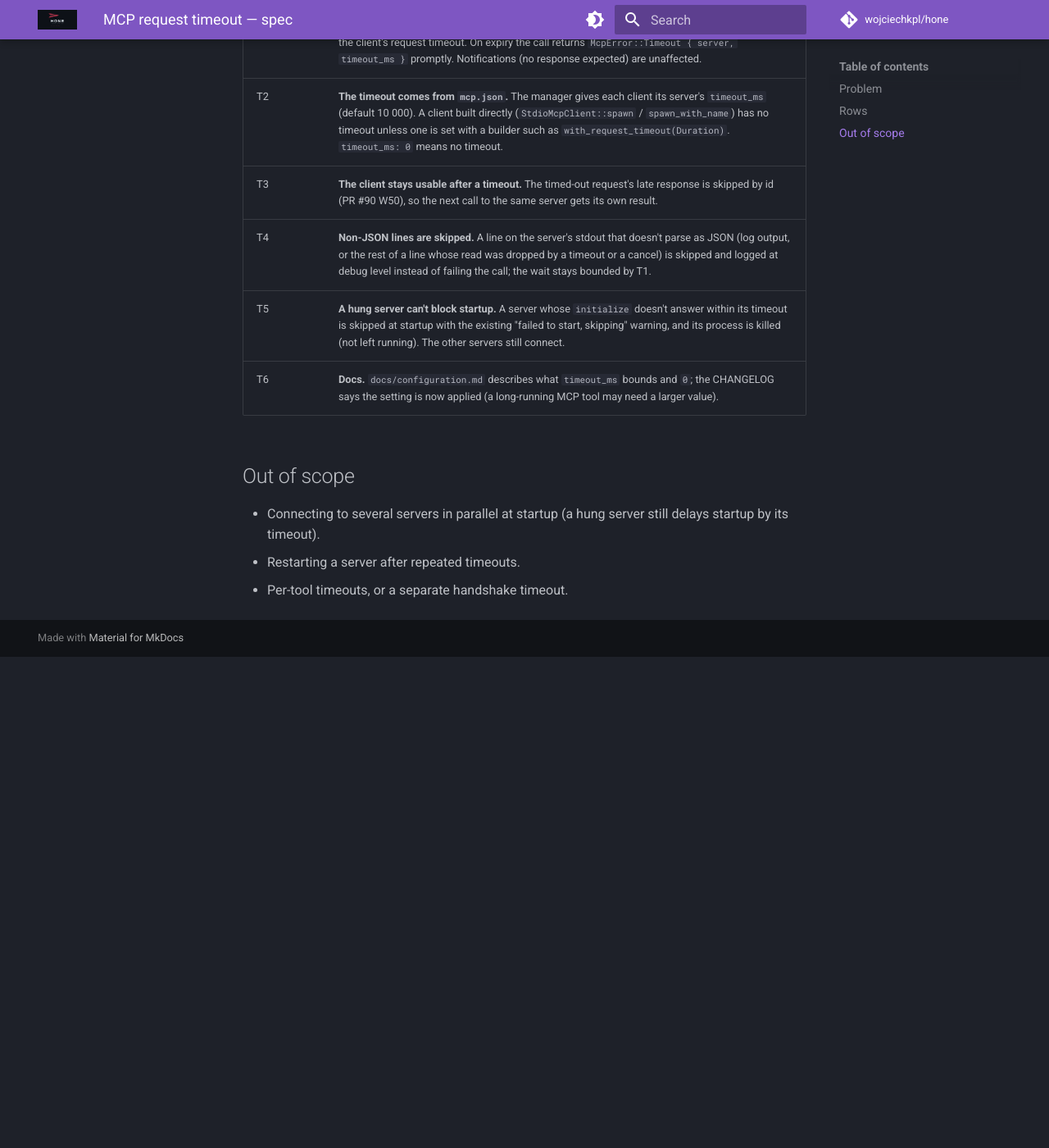
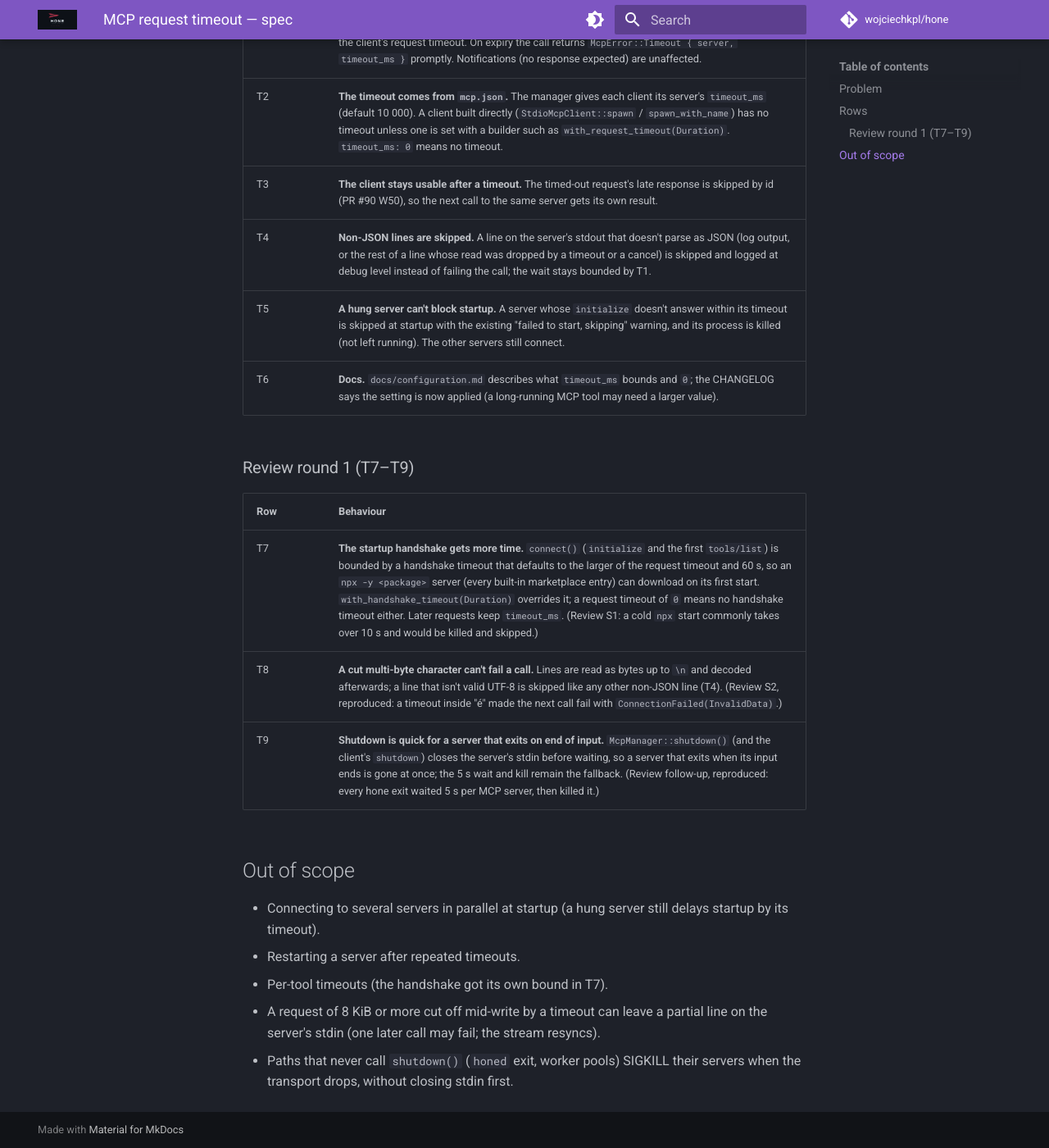
Before and after one commit to wojciechkpl/hone, an MkDocs documentation site: the page built from docs/plans/mcp-timeout-spec.md, in a window 1280 px wide and 1400 px high, scrolled down 1421 px. Shown: the whole window at 82% size. Built offline with MkDocs 1.6.1 and Material for MkDocs 9.7.7, drawn with Linux system fonts in a browser that asks for light colours; comment, search, counter and statistics services are not loaded; before the commit the page ends 2222 px from its top, so only the background shows below that; some of the changed text lies outside the part shown.

Commit message:
docs(spec): review round 1 rows (T7-T9)

```diff
--- a/docs/plans/mcp-timeout-spec.md
+++ b/docs/plans/mcp-timeout-spec.md
@@ -1,6 +1,6 @@
 # MCP request timeout — spec
 
-Branch `fix/mcp-timeout`. Contract for the TDD rounds: rows T1–T6.
+Branch `fix/mcp-timeout`. Contract for the TDD rounds: rows T1–T9.
 
 ## Problem
 
@@ -54,8 +54,20 @@ sequenceDiagram
 | T5 | **A hung server can't block startup.** A server whose `initialize` doesn't answer within its timeout is skipped at startup with the existing "failed to start, skipping" warning, and its process is killed (not left running). The other servers still connect. |
 | T6 | **Docs.** `docs/configuration.md` describes what `timeout_ms` bounds and `0`; the CHANGELOG says the setting is now applied (a long-running MCP tool may need a larger value). |
 
+### Review round 1 (T7–T9)
+
+| Row | Behaviour |
+|---|---|
+| T7 | **The startup handshake gets more time.** `connect()` (`initialize` and the first `tools/list`) is bounded by a handshake timeout that defaults to the larger of the request timeout and 60 s, so an `npx -y <package>` server (every built-in marketplace entry) can download on its first start. `with_handshake_timeout(Duration)` overrides it; a request timeout of `0` means no handshake timeout either. Later requests keep `timeout_ms`. (Review S1: a cold `npx` start commonly takes over 10 s and would be killed and skipped.) |
+| T8 | **A cut multi-byte character can't fail a call.** Lines are read as bytes up to `\n` and decoded afterwards; a line that isn't valid UTF-8 is skipped like any other non-JSON line (T4). (Review S2, reproduced: a timeout inside "é" made the next call fail with `ConnectionFailed(InvalidData)`.) |
+| T9 | **Shutdown is quick for a server that exits on end of input.** `McpManager::shutdown()` (and the client's `shutdown`) closes the server's stdin before waiting, so a server that exits when its input ends is gone at once; the 5 s wait and kill remain the fallback. (Review follow-up, reproduced: every hone exit waited 5 s per MCP server, then killed it.) |
+
 ## Out of scope
 
 - Connecting to several servers in parallel at startup (a hung server still delays startup by its timeout).
 - Restarting a server after repeated timeouts.
-- Per-tool timeouts, or a separate handshake timeout.
+- Per-tool timeouts (the handshake got its own bound in T7).
+- A request of 8 KiB or more cut off mid-write by a timeout can leave a partial
+  line on the server's stdin (one later call may fail; the stream resyncs).
+- Paths that never call `shutdown()` (`honed` exit, worker pools) SIGKILL their
+  servers when the transport drops, without closing stdin first.
```
